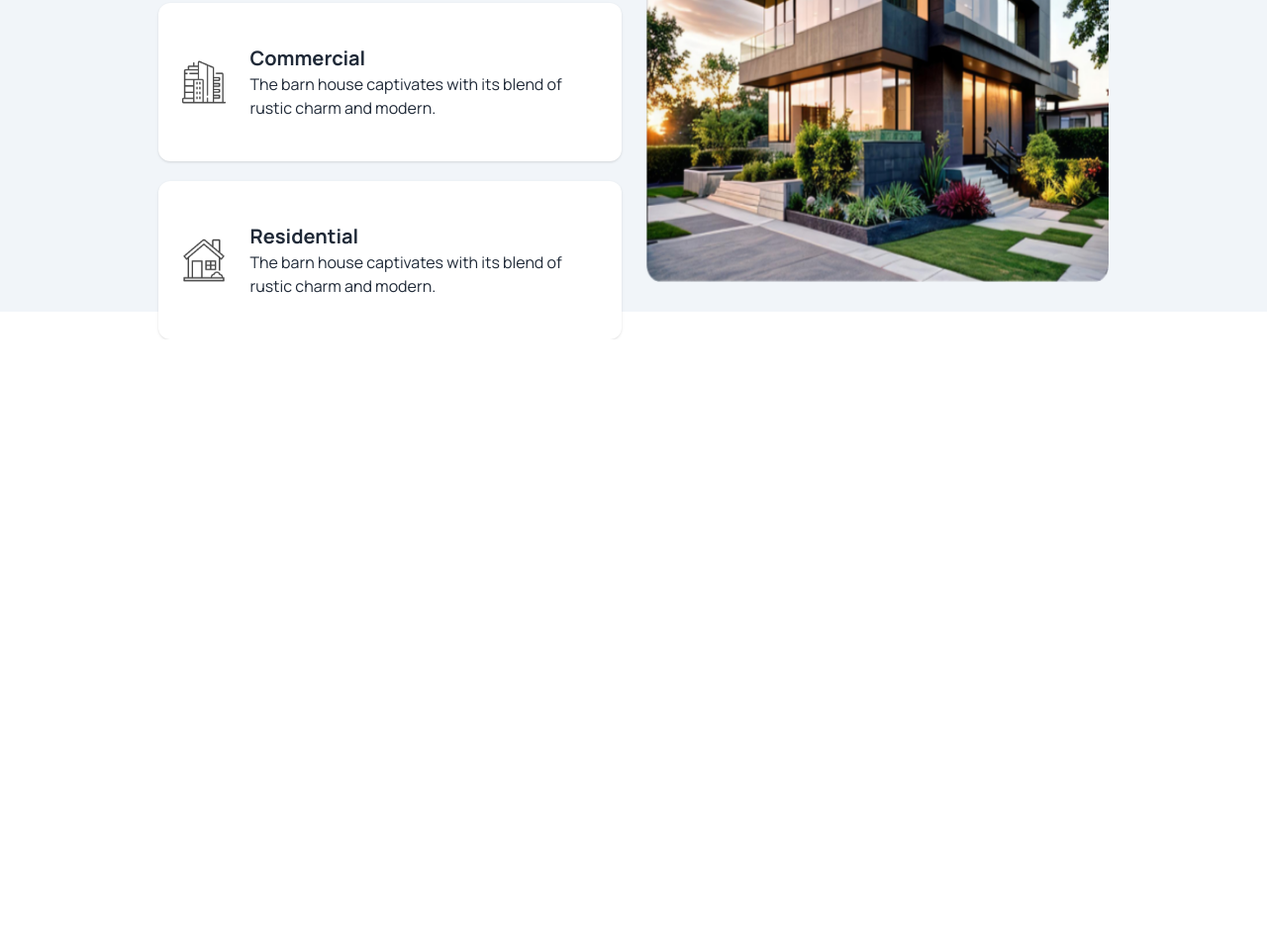
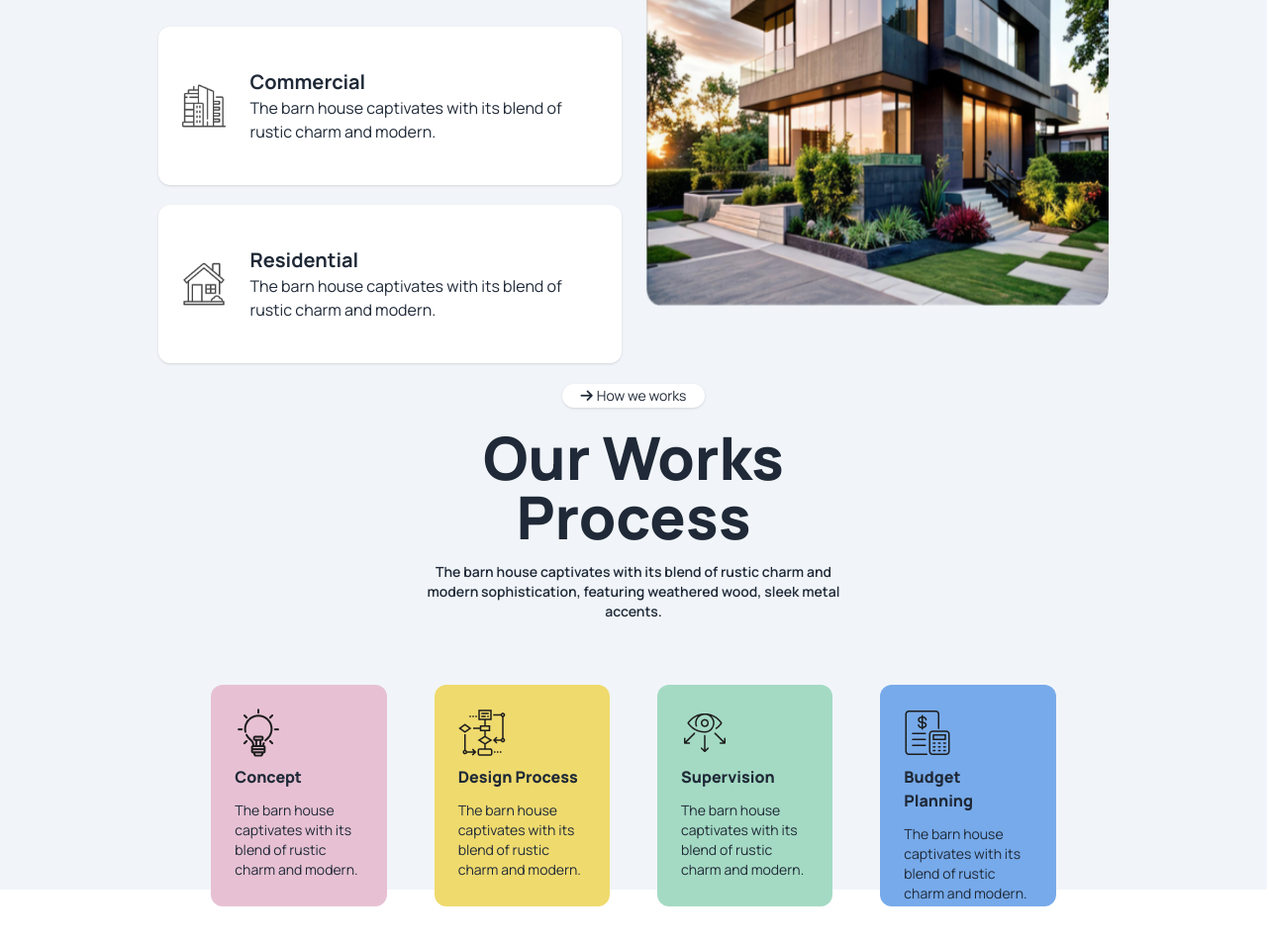
Before and after one commit to Miftahulislam690/rinterio-website-repo, a plain HTML site: page index.html in a window 1280 px wide. Shown: the part 1385-2340 px from the top of the page at 99% size. Before the commit the page ends 1728 px from the top, so only its background shows below. Drawn offline with nearby package versions, Linux system fonts and the light colour scheme.

Commit message:
added new section

```diff
--- a/index.html
+++ b/index.html
@@ -173,13 +173,14 @@
         </div>
       </section>
     </header>
-    <main>
+    <main>\
+      <!-- about us section -->
       <section class="lg:h-[800px] bg-slate-100 w-auto pb-10">
         <div class="bg-vector bg-no-repeat bg-center w-60 h-40"></div>
         <div class="container w-11/12 lg:w-9/12 lg:h-[610px] mx-auto lg:flex gap-4 lg:gap-6 lg:flex-row flex-col">
           <div class="flex-1 h-full">
             <!-- about us btn -->
-            <div class="mb-6 flex justify-center">
+            <div class="mb-6 flex justify-center lg:justify-start">
               <button class="p-[2px] rounded-full w-28 bg-white text-sm shadow">
                 <i class="fa-solid fa-arrow-right mr-1"></i>About Us
               </button>
@@ -239,6 +240,44 @@
           </div>
         </div>
       </section>
+      <!-- Works Process section -->
+       <section class="bg-slate-100 w-auto pb-10 md:pb-28 lg:pb-28 lg:h-[560px] pt-12">
+        <!-- Works Process text and btn container -->
+        <div class="container w-11/12 lg:w-4/12 text-center mx-auto">
+          <button class="p-[2px] rounded-full w-36 bg-white text-sm shadow">
+            <i class="fa-solid fa-arrow-right mr-1"></i>How we works
+          </button>
+          <h2 class="lg:text-6xl text-3xl font-black mt-5">Our Works Process</h2>
+          <p class="font-semibold text-[14px] lg:text-sm mt-4">The barn house captivates with its blend of rustic charm and modern sophistication, featuring weathered wood, sleek metal accents.</p>
+        </div>
+        <!-- Works Process card div -->
+         <div class="container w-10/12 lg:w-8/12 mx-auto mt-8 lg:mt-16 grid lg:grid-cols-4 md:grid-cols-2 grid-cols-1 gap-6 lg:gap-12">
+          <div class="bg-[#E7C1D3] w-full h-56 rounded-xl box-border p-6">
+            <img src="./images/assets/concept.png" alt="">
+            <h2 class="font-black mt-2">Concept</h2>
+            <p class="text-sm mt-3">The barn house captivates with its blend of rustic charm and modern.</p>
+          </div>
+          <div class="bg-[#EFDA6E] w-full h-56 rounded-xl box-border p-6">
+            <img src="./images/assets/flow-chart.png" alt="">
+            <h2 class="font-black mt-2">Design Process</h2>
+            <p class="text-sm mt-3">The barn house captivates with its blend of rustic charm and modern.</p>
+          </div>
+          <div class="bg-[#A4DAC3] w-full h-56 rounded-xl box-border p-6">
+            <img src="./images/assets/vision.png" alt="">
+            <h2 class="font-black mt-2">Supervision</h2>
+            <p class="text-sm mt-3">The barn house captivates with its blend of rustic charm and modern.</p>
+          </div>
+          <div class="bg-[#77AAEA] w-full h-56 rounded-xl box-border p-6">
+            <img src="./images/assets/budget-planning.png" alt="">
+            <h2 class="font-black mt-2">Budget Planning</h2>
+            <p class="text-sm mt-3">The barn house captivates with its blend of rustic charm and modern.</p>
+          </div>
+         </div>
+       </section>
+       <!-- Latest Portfolio text and btn section -->
+        <section class="w-auto h-[800px] bg-white">
+          <div></div>
+        </section>
     </main>
     <footer></footer>
   </body>
```
